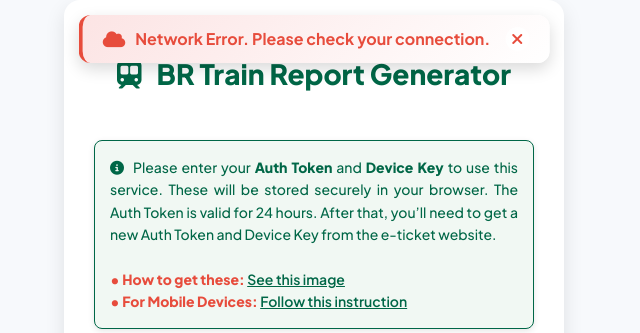
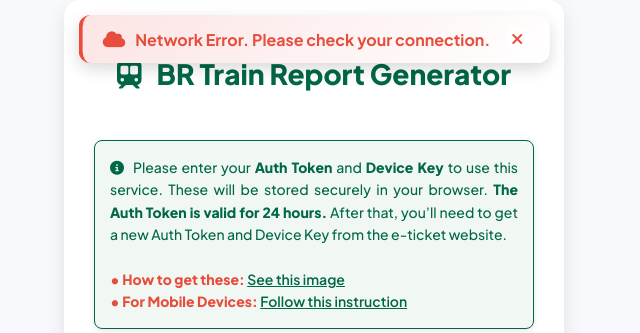
Before and after one commit to nishatrhythm/Bangladesh-Railway-Train-Report-Generator, a Flask app: template templates/index.html in a window 1280 px wide. Shown: the top 333 px of the page, without its empty margins (326-966 px from the left). Run offline with Flask 3, Linux system fonts and the light colour scheme; the template is opened without the code that fills it: most values are stand-ins (such as "Sample title", 1, 10 or a date in 2020); parts of the project's set-up code (start-up, migrations or seed data) failed here and were passed over.

Commit message:
Update index.html

```diff
--- a/templates/index.html
+++ b/templates/index.html
@@ -89,7 +89,7 @@
         <!-- Authentication Credentials Section -->
         <div class="auth-credentials-section" id="authCredentialsSection">
             <p class="note" style="font-style: normal;">
-                <i class="fas fa-info-circle"></i> Please enter your <span class="note-bold">Auth Token</span> and <span class="note-bold">Device Key</span> to use this service. These will be stored securely in your browser. The Auth Token is valid for 24 hours. After that, you’ll need to get a new Auth Token and Device Key from the e-ticket website. <br><br> <span class="highlight">• How to get these: </span><a href="#" id="instructionImageLink">See this image</a><br> <span class="highlight">• For Mobile Devices: </span><a href="#" id="mobileInstructionImageLink">Follow this instruction</a>
+                <i class="fas fa-info-circle"></i> Please enter your <span class="note-bold">Auth Token</span> and <span class="note-bold">Device Key</span> to use this service. These will be stored securely in your browser. <span class="note-bold">The Auth Token is valid for 24 hours.</span> After that, you’ll need to get a new Auth Token and Device Key from the e-ticket website. <br><br> <span class="highlight">• How to get these: </span><a href="#" id="instructionImageLink">See this image</a><br> <span class="highlight">• For Mobile Devices: </span><a href="#" id="mobileInstructionImageLink">Follow this instruction</a>
             </p><br>
             <div class="form-row">
                 <div class="form-group">
```
